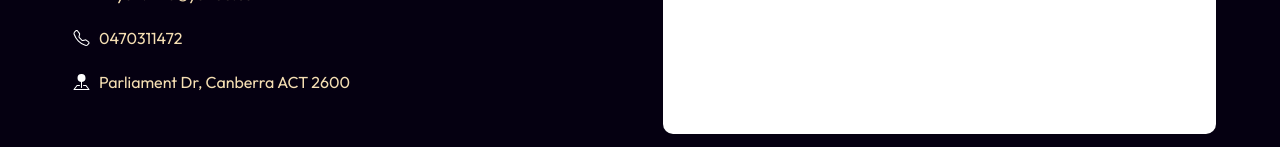
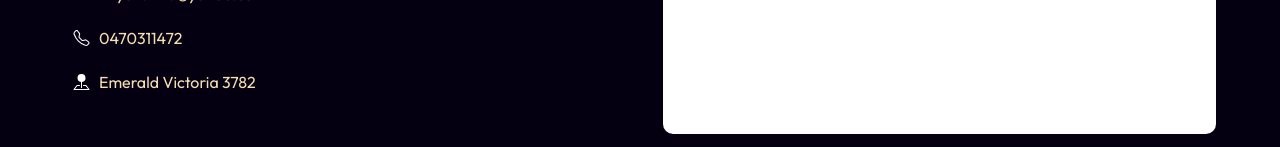
Before and after one commit to cyr0006/Portfolio, a React (Vite) app: page / in a window 1280 px wide. Shown: the part 2592-2739 px from the top of the page. Built offline with nearby package versions, Linux system fonts and the light colour scheme.

Commit message:
updated contact address

```diff
--- a/src/components/Contact/Contact.tsx
+++ b/src/components/Contact/Contact.tsx
@@ -100,7 +100,7 @@ export const Contact = () => {
                 d="M4 4a4 4 0 1 1 4.5 3.969V13.5a.5.5 0 0 1-1 0V7.97A4 4 0 0 1 4 3.999z"
               />
             </svg>
-            Parliament Dr, Canberra ACT 2600{" "}
+            Emerald Victoria 3782{" "}
           </li>
         </ul>
       </div>
```
